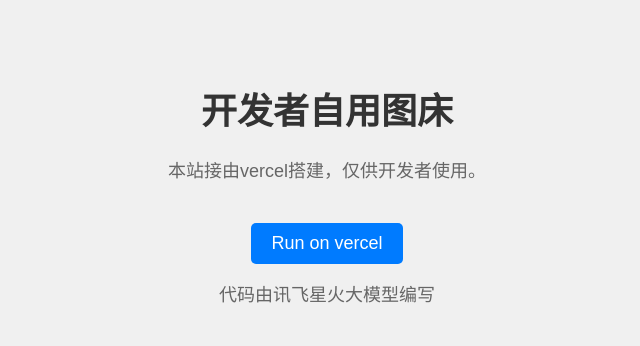
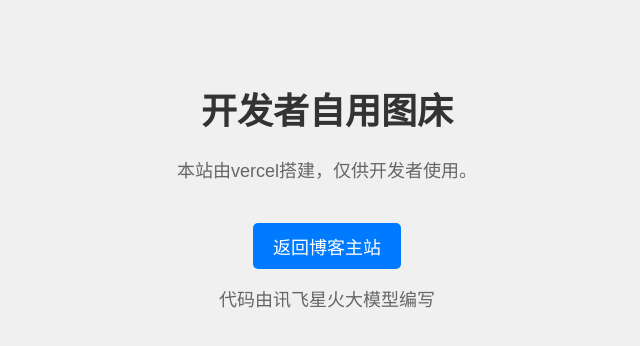
Before and after one commit to lbnliboning/PicGo, a plain HTML site: page index.html in a window 1280 px wide. Shown: the whole page, without its empty margins (313-953 px from the left). Drawn offline with Linux system fonts and the light colour scheme.

Commit message:
Update index.html

```diff
--- a/index.html
+++ b/index.html
@@ -41,8 +41,8 @@
 </head>
 <body>
     <h1>开发者自用图床</h1>
-    <p>本站接由vercel搭建，仅供开发者使用。</p>
-    <a href="https://vercel.com/" target="_blank">Run on vercel</a>
+    <p>本站由vercel搭建，仅供开发者使用。</p>
+    <a href="https://cigh.cn/" target="_blank">返回博客主站</a>
     <p>代码由讯飞星火大模型编写</p>
 </body>
 </html>
```
